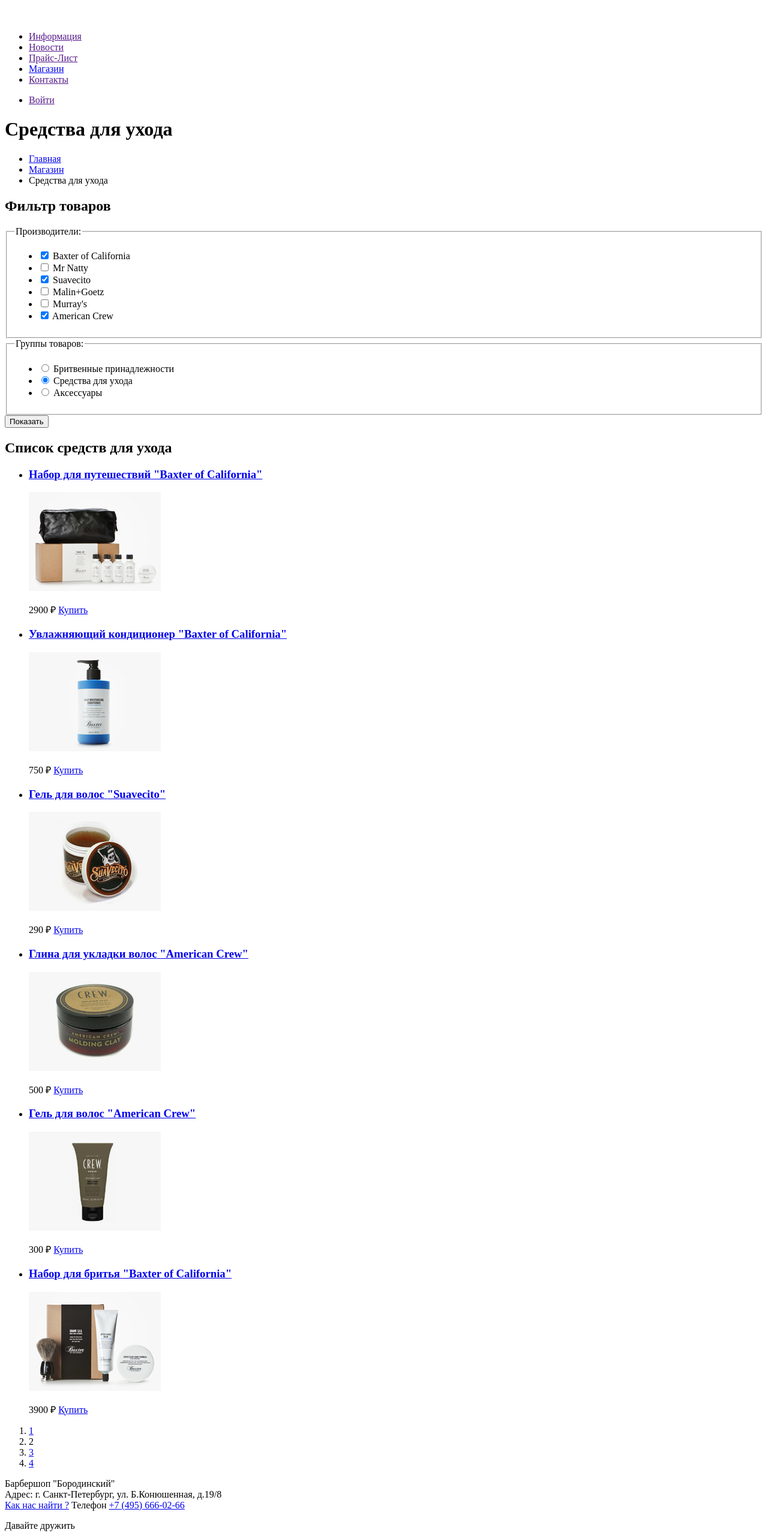
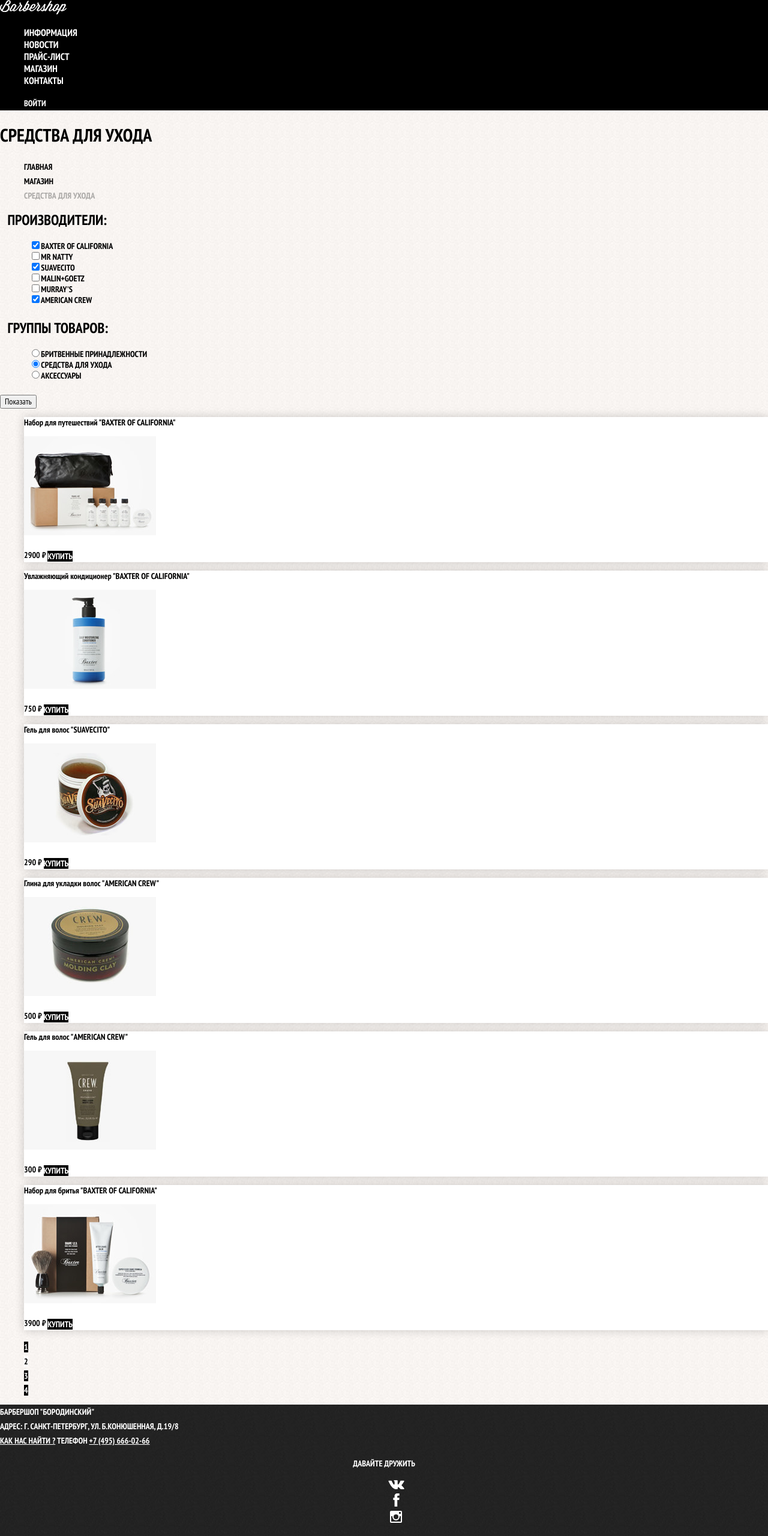
Before and after one commit to Ellq/6506-barbershop-27, a plain HTML site: page catalog.html in a window 1280 px wide. Shown: the top 2560 px of the page at 60% size. Drawn offline with Linux system fonts and the light colour scheme.

Commit message:
Добавление классов элементам и базовой стилизации

```diff
--- a/catalog.html
+++ b/catalog.html
@@ -2,15 +2,20 @@
 <html lang="ru">
   <head>
     <meta charset="UTF-8">
-    <title>Средства для ухода</title>
+    <title>Барбершоп "Бородинский"</title>
+    <link href="https://fonts.googleapis.com/css?family=PT+Sans+Narrow:400,700&display=swap&subset=cyrillic"
+      rel="stylesheet">
+    <link rel="stylesheet" href="css/normalize.css">
+    <link rel="stylesheet" href="css/style.css">
+
   </head>
-  <body>
-    <header>
-      <nav>
-        <a href="index.html">
-          <img src="img/logo.svg" width="111" height="24" alt="Логотип барбершопа 'Бородинский'">
+  <body class="inner-page">
+    <header class="main-header">
+      <nav class="main-nav">
+        <a class="main-header-logo">
+          <img src="img/logo.svg" alt="Логотип барбершопа 'Бородинский'" width="111" height="24">
         </a>
-        <ul>
+        <ul class="site-nav">
           <li><a href="">Информация</a></li>
           <li><a href="">Новости</a></li>
           <li><a href="">Прайс-Лист</a></li>
@@ -18,7 +23,7 @@
           <li><a href="">Контакты</a></li>
         </ul>
       </nav>
-      <ul>
+      <ul class="user-nav">
         <li>
           <a href="">Войти</a>
         </li>
@@ -26,54 +31,54 @@
     </header>
 
     <main>
-      <h1>
+      <h1 class="page-title">
         Средства для ухода
       </h1>
-      <ul>
+      <ul class="breadcrumbs">
         <li><a href="index.html">Главная</a></li>
         <li><a href="catalog.html">Магазин</a></li>
-        <li><a>Средства для ухода</a></li>
+        <li><a class="current">Средства для ухода</a></li>
       </ul>
 
-      <section>
+      <section class="filters">
         <h2 class="visually-hidden">Фильтр товаров</h2>
-        <form action="https://echo.htmlacademy.ru" method="get">
+        <form class="filter" action="https://echo.htmlacademy.ru" method="get">
           <fieldset>
             <legend>Производители:</legend>
-            <ul>
-              <li>
+            <ul class="filter-list">
+              <li class="filter-item">
                 <label>
-                  <input type="checkbox" name="baxter-of-california" checked>
+                  <input class="filter-input" type="checkbox" name="baxter-of-california" checked>
                   Baxter of California
                 </label>
               </li>
-              <li>
+              <li class="filter-item">
                 <label>
-                  <input type="checkbox" name="mr-natty">
+                  <input class="filter-input" type="checkbox" name="mr-natty">
                   Mr Natty
                 </label>
               </li>
-              <li>
+              <li class="filter-item">
                 <label>
-                  <input type="checkbox" name="suavecito" checked>
+                  <input class="filter-input" type="checkbox" name="suavecito" checked>
                   Suavecito
                 </label>
               </li>
-              <li>
+              <li class="filter-item">
                 <label>
-                  <input type="checkbox" name="malin-goetz">
+                  <input class="filter-input" type="checkbox" name="malin-goetz">
                   Malin+Goetz
                 </label>
               </li>
-              <li>
+              <li class="filter-item">
                 <label>
-                  <input type="checkbox" name="murrays">
+                  <input class="filter-input" type="checkbox" name="murrays">
                   Murray's
                 </label>
               </li>
-              <li>
+              <li class="filter-item">
                 <label>
-                  <input type="checkbox" name="american-crew" checked>
+                  <input class="filter-input" type="checkbox" name="american-crew" checked>
                   American Crew
                 </label>
               </li>
@@ -81,22 +86,22 @@
           </fieldset>
           <fieldset>
             <legend>Группы товаров:</legend>
-            <ul>
-              <li>
+            <ul class="filter-list">
+              <li class="filter-item">
                 <label>
-                  <input type="radio" name="product-group" value="shaving">
+                  <input class="filter-input" type="radio" name="product-group" value="shaving">
                   Бритвенные принадлежности
                 </label>
               </li>
-              <li>
+              <li class="filter-item">
                 <label>
-                  <input type="radio" name="product-group" value="hair-care" checked>
+                  <input class="filter-input" type="radio" name="product-group" value="hair-care" checked>
                   Средства для ухода
                 </label>
               </li>
-              <li>
+              <li class="filter-item">
                 <label>
-                  <input type="radio" name="product-group" value="accessories">
+                  <input class="filter-input" type="radio" name="product-group" value="accessories">
                   Аксессуары
                 </label>
               </li>
@@ -108,129 +113,130 @@
 
       <section>
         <h2 class="visually-hidden">Список средств для ухода</h2>
-        <ul>
-          <li>
+        <ul class="catalog-list">
+          <li class="catalog-item">
             <a href="catalog-item.html">
               <h3>
-                <span>Набор для путешествий</span>
-                <span>"Baxter of California"</span>
+                <span class="catalog-item-category">Набор для путешествий</span>
+                <span class="catalog-item-title">"Baxter of California"</span>
               </h3>
               <img src="img/shop-item-1.jpg" width="220" height="165" alt="">
             </a>
-            <p>
-              2900 ₽
-              <a href="#">Купить</a>
+            <p class="catalog-item-price">
+              <span>2900 ₽</span>
+              <a class="button" href="#">Купить</a>
             </p>
           </li>
 
-          <li>
+          <li class="catalog-item">
             <a href="catalog-item.html">
               <h3>
-                <span>Увлажняющий кондиционер</span>
-                <span>"Baxter of California"</span>
+                <span class="catalog-item-category">Увлажняющий кондиционер</span>
+                <span class="catalog-item-title">"Baxter of California"</span>
               </h3>
               <img src="img/shop-item-2.jpg" width="220" height="165" alt="">
             </a>
-            <p>
-              750 ₽
-              <a href="#">Купить</a>
+            <p class="catalog-item-price">
+              <span>750 ₽</span>
+              <a class="button" href="#">Купить</a>
             </p>
           </li>
 
-          <li>
+          <li class="catalog-item">
             <a href="catalog-item.html">
               <h3>
-                <span>Гель для волос</span>
-                <span>"Suavecito"</span>
+                <span class="catalog-item-category">Гель для волос</span>
+                <span class="catalog-item-title">"Suavecito"</span>
               </h3>
               <img src="img/shop-item-3.jpg" width="220" height="165" alt="">
             </a>
-            <p>
-              290 ₽
-              <a href="#">Купить</a>
+            <p class="catalog-item-price">
+              <span>290 ₽</span>
+              <a class="button" href="#">Купить</a>
             </p>
           </li>
 
-          <li>
+          <li class="catalog-item">
             <a href="catalog-item.html">
               <h3>
-                <span>Глина для укладки волос</span>
-                <span>"American Crew"</span>
+                <span class="catalog-item-category">Глина для укладки волос</span>
+                <span class="catalog-item-title">"American Crew"</span>
               </h3>
               <img src="img/shop-item-4.jpg" width="220" height="165" alt="">
             </a>
-            <p>
-              500 ₽
-              <a href="#">Купить</a>
+            <p class="catalog-item-price">
+              <span>500 ₽</span>
+              <a class="button" href="#">Купить</a>
             </p>
           </li>
 
-          <li>
+          <li class="catalog-item">
             <a href="catalog-item.html">
               <h3>
-                <span>Гель для волос</span>
-                <span>"American Crew"</span>
+                <span class="catalog-item-category">Гель для волос</span>
+                <span class="catalog-item-title">"American Crew"</span>
               </h3>
               <img src="img/shop-item-5.jpg" width="220" height="165" alt="">
             </a>
-            <p>
-              300 ₽
-              <a href="#">Купить</a>
+            <p class="catalog-item-price">
+              <span>300 ₽</span>
+              <a class="button" href="#">Купить</a>
             </p>
           </li>
 
-          <li>
+          <li class="catalog-item">
             <a href="catalog-item.html">
               <h3>
-                <span>Набор для бритья</span>
-                <span>"Baxter of California"</span>
+                <span class="catalog-item-category">Набор для бритья</span>
+                <span class="catalog-item-title">"Baxter of California"</span>
               </h3>
               <img src="img/shop-item-6.jpg" width="220" height="165" alt="">
             </a>
-            <p>
-              3900 ₽
-              <a href="#">Купить</a>
+            <p class="catalog-item-price">
+              <span>3900 ₽</span>
+              <a class="button" href="#">Купить</a>
             </p>
           </li>
 
         </ul>
 
-        <ol>
-          <li><a href="#">1</a></li>
-          <li><a>2</a></li>
-          <li><a href="#">3</a></li>
-          <li><a href="#">4</a></li>
+        <ol class="pagination-list">
+          <li><a class="button" href="#">1</a></li>
+          <li><a class="button current">2</a></li>
+          <li><a class="button" href="#">3</a></li>
+          <li><a class="button" href="#">4</a></li>
         </ol>
 
       </section>
 
     </main>
 
-    <footer>
-      <p>
-        Барбершоп "Бородинский"<br>
-        Адрес: г. Санкт-Петербург, ул. Б.Конюшенная, д.19/8 <br>
-        <a href="contacts.html">Как нас найти ?</a>
-        Телефон <a href="tel:+74956660266">+7 (495) 666-02-66</a>
-      </p>
-      <div>
+    <footer class="main-footer">
+      <div class="footer-contacts">
+        <p>
+          Барбершоп "Бородинский"<br>
+          Адрес: г. Санкт-Петербург, ул. Б.Конюшенная, д.19/8 <br>
+          <a href="contacts.html">Как нас найти ?</a>
+          Телефон <a class="footer-phone" href="tel:+74956660266">+7 (495) 666-02-66</a>
+        </p>
+      </div>
+      <div class="footer-social">
         <p>Давайте дружить</p>
         <ul>
           <li>
-            <a href=""><img src="img/vk.svg" alt="Вконтакте"></a>
+            <a class="social-button" href="#"><img src="img/vk.svg" alt="Вконтакте"></a>
           </li>
           <li>
-            <a href=""><img src="img/facebook.svg" alt="facebook"></a>
+            <a class="social-button" href="#"><img src="img/facebook.svg" alt="facebook"></a>
           </li>
           <li>
-            <a href=""><img src="img/instagram.svg" alt="instagram"></a>
+            <a class="social-button" href="#"><img src="img/instagram.svg" alt="instagram"></a>
           </li>
         </ul>
       </div>
-
-      <p>
+      <p class="footer-developer">
         Разработано:
-        <a href="https://htmlacademy.ru">HTML Academy</a>
+        <a class="button" href="https://htmlacademy.ru">HTML Academy</a>
       </p>
     </footer>
 
--- /dev/null
+++ b/css/style.css
@@ -0,0 +1,353 @@
+body {
+  margin: 0;
+  padding: 0;
+
+  font-family: "PT Sans Narrow", Arial, sans-serif;
+  font-size: 14px;
+  line-height: 24px;
+  font-weight: 700;
+  color: #ffffff;
+  text-transform: uppercase;
+
+  background-color: #000000;
+  background-image: url("../img/background.jpg");
+  background-position: top center;
+  background-repeat: no-repeat;
+}
+
+.visually-hidden {
+	position: absolute !important;
+	clip: rect(1px 1px 1px 1px); /* IE6, IE7 */
+	clip: rect(1px, 1px, 1px, 1px);
+	padding:0 !important;
+	border:0 !important;
+	height: 1px !important;
+	width: 1px !important;
+	overflow: hidden;
+}
+
+.inner-page {
+  color: #000000;
+
+  background-color: #f9f6f3;
+  background-image: url("../img/pattern-light.jpg");
+  background-position: 0 0;
+  background-repeat: repeat;
+}
+
+a {
+  text-decoration: none;
+}
+
+.button {
+  font: inherit;
+
+  text-align: center;
+  color: #ffffff;
+  vertical-align: middle;
+  text-transform: uppercase;
+
+  background-color: #000000;
+  border: none;
+}
+
+.button:hover,
+.button:focus,
+.button:active {
+  background-color: #663d15;
+}
+
+.main-header {
+  background-color: #000000;
+}
+
+.main-nav {
+  font-size: 16px;
+  line-height: 20px;
+  color: #ffffff;
+
+  background-color: #000000;
+}
+
+.site-nav,
+.user-nav {
+  list-style: none;
+}
+
+.site-nav a,
+.user-nav a {
+  color: #ffffff;
+}
+
+.site-nav a:hover,
+.site-nav a:focus,
+.user-nav a:focus,
+.user-nav a:hover {
+  background-color: #242424;
+}
+
+.features-list {
+  list-style: none;
+}
+
+.feature-item {
+  text-align: center;
+}
+
+.feature-item h3 {
+  font-size: 30px;
+  line-height: 42px;
+}
+
+.index-columns {
+  color: #000000;
+
+  background-color: #f8f5f2;
+  background-image: url("../img/pattern-light.jpg");
+  background-position: 0 0;
+  background-repeat: repeat;
+}
+
+.index-columns h2 {
+  font-size: 30px;
+  line-height: 42px;
+}
+.news-list {
+  list-style: none;
+}
+
+.news-item time {
+  text-transform: none;
+}
+
+.gallery-content {
+  background-color: #cccccc;
+  border: 7px solid #ffffff;
+}
+
+.appointment-item input {
+  font: inherit;
+
+  background-color: transparent;
+  border: 2px solid #000000;
+}
+
+.appointment-item input:focus {
+  border-color: #663d15;
+}
+
+
+.page-title {
+  font-size: 30px;
+  line-height: 42px;
+}
+
+.breadcrumbs {
+  list-style: none;
+}
+
+.breadcrumbs a {
+  color: #000000;
+}
+
+.breadcrumbs a:hover,
+.breadcrumbs a:focus {
+  text-decoration: underline;
+}
+
+.breadcrumbs .current {
+  color: #aba9a7;
+}
+
+.filter fieldset {
+  border: none;
+}
+
+.filter legend {
+  font-size: 24px;
+  line-height: 30px;
+}
+
+.filter ul {
+  list-style: none;
+  line-height: 18px;
+}
+
+.filter-input:hover + label,
+.filter-input:focus + label {
+  color: #663d15;
+}
+
+.filter-input:disabled + label {
+  color: #000000;
+
+  opacity: 0.5;
+}
+
+.catalog-list {
+  list-style: none;
+}
+
+.catalog-item {
+  background-color: #fff;
+
+  box-shadow: 0 0 15px 0 rgba(0, 0, 0, 0.2);
+}
+
+.catalog-item:hover {
+  box-shadow: 0 0 25px 5px rgba(0, 0, 0, 0.3);
+}
+
+.catalog-item h3 {
+  font-size: 14px;
+  line-height: 18px;
+}
+
+.catalog-item a {
+  color: #000000;
+}
+
+.catalog-item-category {
+  text-transform: none;
+}
+
+.catalog-item-price b {
+  font-size: 14px;
+  line-height: 20px;
+  text-align: center;
+
+  background-color: #e5e5e5;
+}
+
+.catalog-item-price .button {
+  line-height: 18px;
+  color: #ffffff;
+}
+
+.pagination-list {
+  list-style: none;
+}
+
+.pagination-list .button {
+  line-height: 18px;
+}
+
+.pagination-list .current {
+  color: #000000;
+
+  background-color: #ffffff;
+}
+
+.product-img-list {
+  list-style: none;
+}
+
+.product-img-main,
+.product-img-list li {
+  box-shadow: 0 0 15px 0 rgba(0, 0, 0, 0.2);
+}
+
+.product-img-main:hover,
+.product-img-list li:hover {
+  box-shadow: 0 0 25px 5px rgba(0, 0, 0, 0.3);
+}
+
+.product-price span {
+  text-align: center;
+  color: #000;
+
+  background-color: #e5e5e5;
+}
+
+.product-info h3 {
+  font-size: 24px;
+  line-height: 30px;
+}
+
+.product-info ul {
+  list-style: none;
+}
+
+.product-article {
+  text-align: right;
+}
+
+/* footer & modal */
+
+.main-footer {
+  color: #ffffff;
+
+  background-color: #212121;
+  background-image: url("../img/patter-dark.jpg");
+  background-position: 0 0;
+  background-repeat: repeat;
+}
+
+.footer-contacts a {
+  color: #ffffff;
+  text-decoration: underline;
+}
+
+.footer-contacts a:hover,
+.footer-contacts a:focus {
+  text-decoration: none;
+}
+
+.footer-phone {
+  text-decoration: none;
+}
+
+.footer-social {
+  text-align: center;
+}
+
+.footer-social ul {
+  list-style: none;
+}
+
+.social-button {
+  color: #ffffff;
+}
+
+.footer-developer {
+  text-align: center;
+}
+
+.footer-developer .button:hover,
+.footer-developer .button:focus {
+  color: #000000;
+
+  background-color: #ffffff;
+}
+
+.modal {
+  color: #000000;
+
+  background-color: #f8f3f0;
+  background-image: url("../img/pattern-light.jpg");
+  background-position: 0 0;
+  background-repeat: repeat;
+}
+
+.modal h2 {
+  font-size: 30px;
+  line-height: 42px;
+}
+
+.login-form input[type="email"],
+.login-form input[type="password"] {
+  font: inherit;
+  color: #000000;
+  text-transform: uppercase;
+
+  background-color: #f9f6f3;
+  border: 2px solid #000000;
+}
+
+.login-form input:focus {
+  border-color: #663d15;
+}
+
+.forget-password {
+  text-decoration: underline;
+}
```
Also changed, not shown: catalog-item.html (+42 -38 lines), index.html (+56 -51 lines), css/normalize.css (added), img/patter-dark.jpg (added), img/pattern-light.jpg (added).
